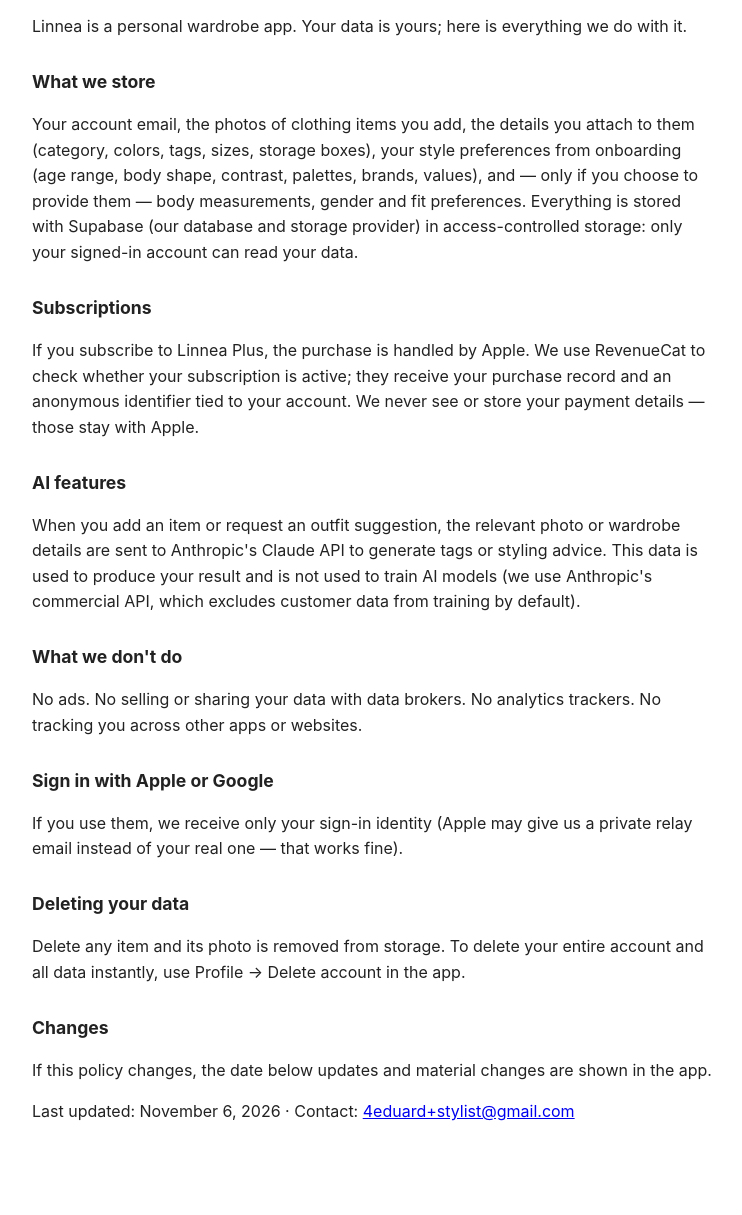
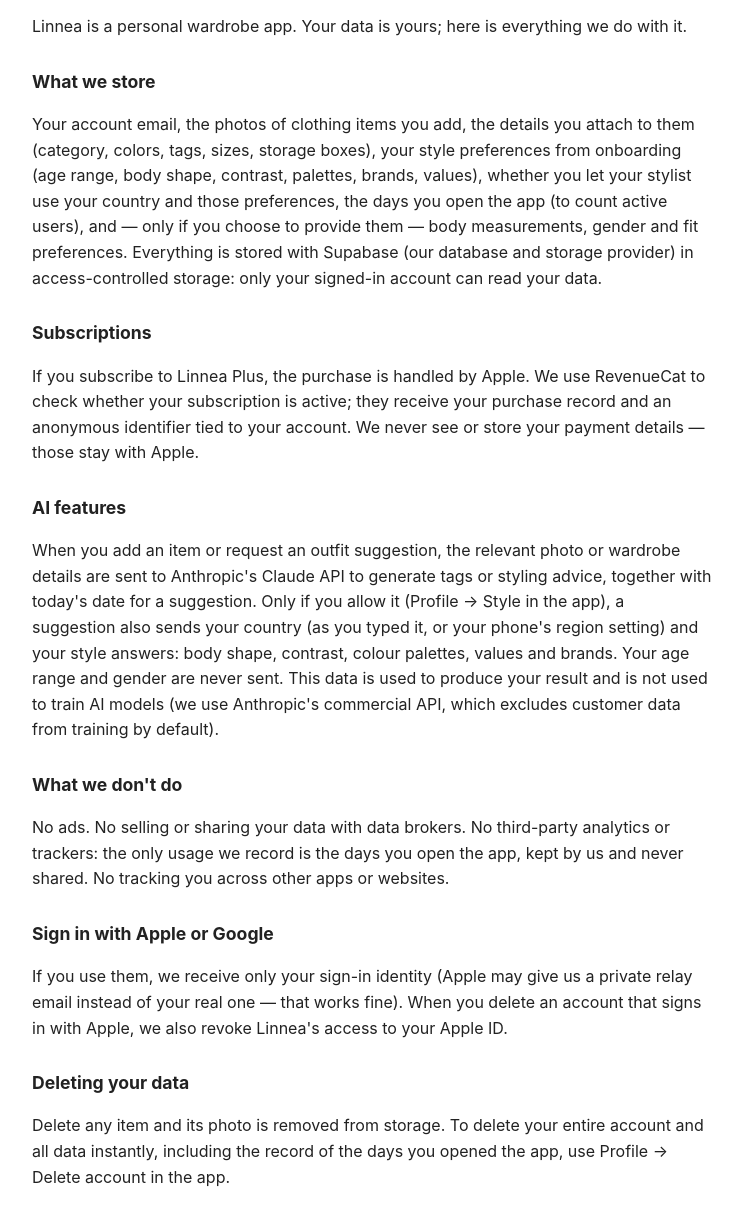
Before and after one commit to oktav7/stylist-site, a plain HTML site: page privacy/index.html in a window 1280 px wide. Shown: the part 85-1300 px from the top of the page, without its empty margins (268-1010 px from the left). Before the commit the page ends 1250 px from the top, so only its background shows below. Drawn offline with Linux system fonts and the light colour scheme.

Commit message:
Screenshots, link preview, App Store banner; privacy for 261115
- Three App Store screenshots under the headline (a swipeable row on phones).
- og:image (1200x630, icon + headline + Add item and Stylist screens) and
  a large Twitter/X card, so pasted links show a picture.
- Apple's Smart App Banner, carrying the site's campaign token (ct=www).
- Privacy: today's date goes with a suggestion; country and style answers
  only if the user allows it; age range and gender never; the days the
  app is opened are recorded, first-party, never shared; deleting an
  Apple sign-in account revokes Linnea at Apple. Updated November 15, 2026.

Co-Authored-By: Claude Opus 5.5 <noreply@anthropic.com>

```diff
--- a/privacy/index.html
+++ b/privacy/index.html
@@ -15,26 +15,26 @@
   <p>Linnea is a personal wardrobe app. Your data is yours; here is everything we do with it.</p>
 
   <h2>What we store</h2>
-  <p>Your account email, the photos of clothing items you add, the details you attach to them (category, colors, tags, sizes, storage boxes), your style preferences from onboarding (age range, body shape, contrast, palettes, brands, values), and — only if you choose to provide them — body measurements, gender and fit preferences. Everything is stored with Supabase (our database and storage provider) in access-controlled storage: only your signed-in account can read your data.</p>
+  <p>Your account email, the photos of clothing items you add, the details you attach to them (category, colors, tags, sizes, storage boxes), your style preferences from onboarding (age range, body shape, contrast, palettes, brands, values), whether you let your stylist use your country and those preferences, the days you open the app (to count active users), and — only if you choose to provide them — body measurements, gender and fit preferences. Everything is stored with Supabase (our database and storage provider) in access-controlled storage: only your signed-in account can read your data.</p>
 
   <h2>Subscriptions</h2>
   <p>If you subscribe to Linnea Plus, the purchase is handled by Apple. We use RevenueCat to check whether your subscription is active; they receive your purchase record and an anonymous identifier tied to your account. We never see or store your payment details — those stay with Apple.</p>
 
   <h2>AI features</h2>
-  <p>When you add an item or request an outfit suggestion, the relevant photo or wardrobe details are sent to Anthropic's Claude API to generate tags or styling advice. This data is used to produce your result and is not used to train AI models (we use Anthropic's commercial API, which excludes customer data from training by default).</p>
+  <p>When you add an item or request an outfit suggestion, the relevant photo or wardrobe details are sent to Anthropic's Claude API to generate tags or styling advice, together with today's date for a suggestion. Only if you allow it (Profile → Style in the app), a suggestion also sends your country (as you typed it, or your phone's region setting) and your style answers: body shape, contrast, colour palettes, values and brands. Your age range and gender are never sent. This data is used to produce your result and is not used to train AI models (we use Anthropic's commercial API, which excludes customer data from training by default).</p>
 
   <h2>What we don't do</h2>
-  <p>No ads. No selling or sharing your data with data brokers. No analytics trackers. No tracking you across other apps or websites.</p>
+  <p>No ads. No selling or sharing your data with data brokers. No third-party analytics or trackers: the only usage we record is the days you open the app, kept by us and never shared. No tracking you across other apps or websites.</p>
 
   <h2>Sign in with Apple or Google</h2>
-  <p>If you use them, we receive only your sign-in identity (Apple may give us a private relay email instead of your real one — that works fine).</p>
+  <p>If you use them, we receive only your sign-in identity (Apple may give us a private relay email instead of your real one — that works fine). When you delete an account that signs in with Apple, we also revoke Linnea's access to your Apple ID.</p>
 
   <h2>Deleting your data</h2>
-  <p>Delete any item and its photo is removed from storage. To delete your entire account and all data instantly, use Profile → Delete account in the app.</p>
+  <p>Delete any item and its photo is removed from storage. To delete your entire account and all data instantly, including the record of the days you opened the app, use Profile → Delete account in the app.</p>
 
   <h2>Changes</h2>
   <p>If this policy changes, the date below updates and material changes are shown in the app.</p>
 
-  <p>Last updated: November 6, 2026 · Contact: <a href="mailto:4eduard+stylist@gmail.com">4eduard+stylist@gmail.com</a></p>
+  <p>Last updated: November 15, 2026 · Contact: <a href="mailto:4eduard+stylist@gmail.com">4eduard+stylist@gmail.com</a></p>
 </body>
 </html>
```
Also changed, not shown: index.html (+20 -1 lines), img/add-item.jpg (added), img/gaps.jpg (added), img/stylist.jpg (added), og.jpg (added).
